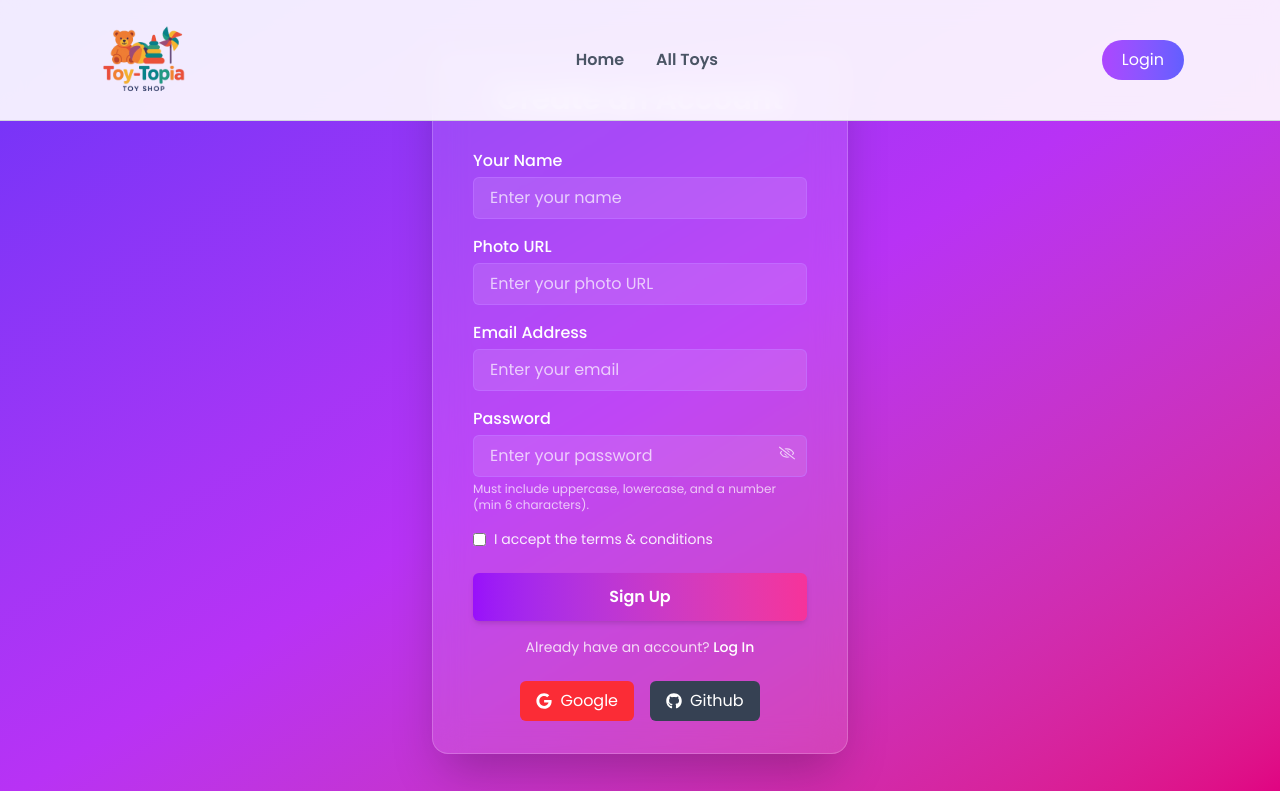
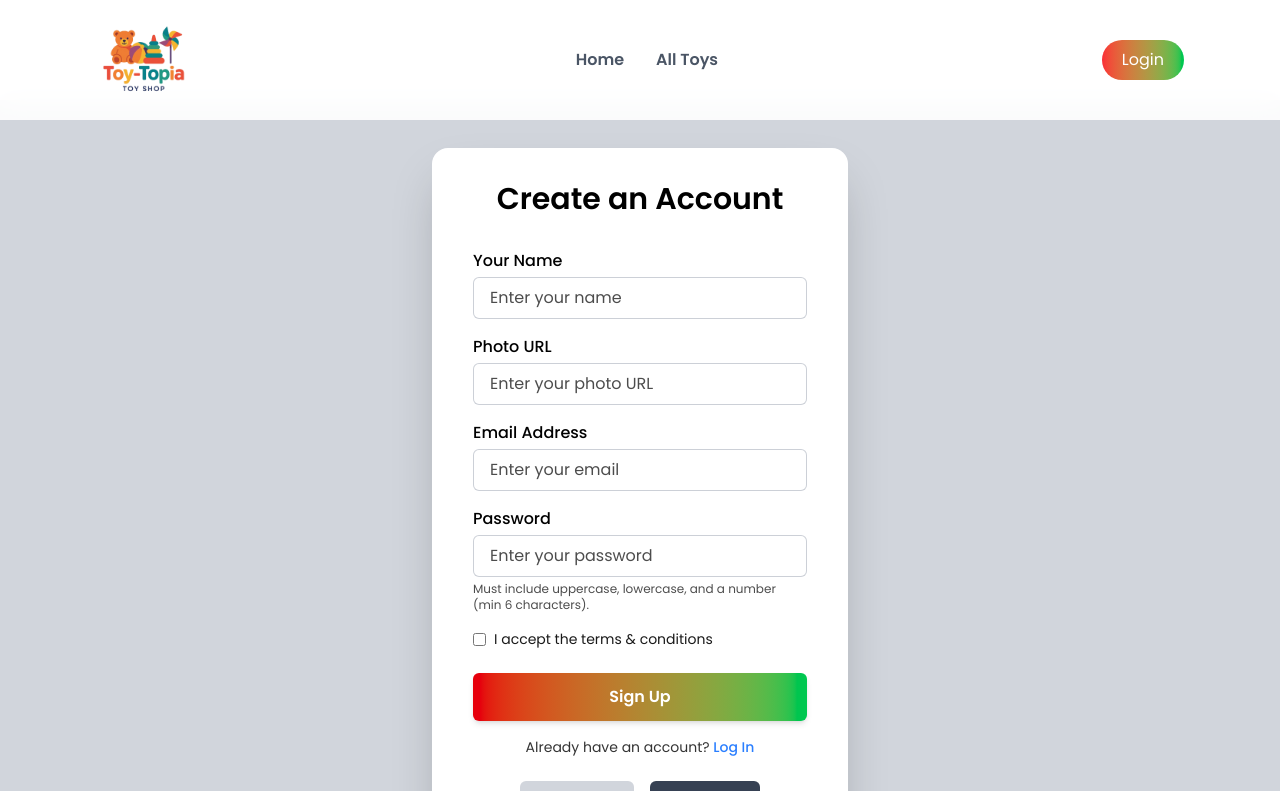
Before and after one commit to noruzzaman-rahat/Toy-Topia-Project, a React (Vite) app: page /register in a window 1280 px wide. Shown: the top 791 px of the page. Built offline with nearby package versions, Linux system fonts and the light colour scheme; no server answers.

Commit message:
update color theme

```diff
--- a/src/auth/SignUp.jsx
+++ b/src/auth/SignUp.jsx
@@ -121,40 +121,40 @@ const SignUp = () => {
   };
 
   return (
-    <div className="min-h-screen w-full flex items-center justify-center bg-gradient-to-br from-[#6d32f8] via-[#b832f5] to-[#e10080] px-4 py-12">
+    <div className="min-h-screen mt-[100px] w-full flex items-center justify-center bg-gray-300 to-[#e10080] px-4 py-12">
       <title>Toy-Topia | Sign Up</title>
 
       <form
         onSubmit={handleSubmitSignUp}
-        className="bg-white/10 backdrop-blur-lg shadow-2xl rounded-2xl px-10 py-8 w-full sm:w-3/4 md:w-2/3 lg:w-1/3 border border-white/20"
+        className="bg-white backdrop-blur-lg shadow-2xl rounded-2xl px-10 py-8 w-full sm:w-3/4 md:w-2/3 lg:w-1/3 border border-white/20"
       >
-        <h2 className="text-3xl font-semibold text-center text-white mb-8">
+        <h2 className="text-3xl font-semibold text-center text-black mb-8">
           Create an Account
         </h2>
 
         <div>
-          <label className="block mb-1 font-medium text-white">Your Name</label>
+          <label className="block mb-1 font-medium text-black">Your Name</label>
           <input
             type="text"
             name="name"
             placeholder="Enter your name"
             required
-            className="w-full border border-purple-400/50 bg-white/10 text-white rounded-md px-4 py-2 outline-none focus:border-white focus:ring-1 focus:ring-white/80 placeholder:text-white/70"
+            className="w-full border border-gray-400/50 bg-white/10 text-black rounded-md px-4 py-2 outline-none focus:border-black focus:ring-1 focus:ring-white/80 placeholder:text-black/70"
           />
         </div>
 
         <div className="mt-4">
-          <label className="block mb-1 font-medium text-white">Photo URL</label>
+          <label className="block mb-1 font-medium text-black">Photo URL</label>
           <input
             type="text"
             name="photoURL"
             placeholder="Enter your photo URL"
-            className="w-full border border-purple-400/50 bg-white/10 text-white rounded-md px-4 py-2 outline-none focus:border-white focus:ring-1 focus:ring-white/80 placeholder:text-white/70"
+            className="w-full border border-gray-400/50 bg-white/10 text-white rounded-md px-4 py-2 outline-none focus:border-black focus:ring-1 focus:ring-white/80 placeholder:text-black/70"
           />
         </div>
 
         <div className="mt-4">
-          <label className="block mb-1 font-medium text-white">
+          <label className="block mb-1 font-medium text-black">
             Email Address
           </label>
           <input
@@ -164,19 +164,19 @@ const SignUp = () => {
             onChange={(e) => setEmailInput(e.target.value)}
             placeholder="Enter your email"
             required
-            className="w-full border border-purple-400/50 bg-white/10 text-white rounded-md px-4 py-2 outline-none focus:border-white focus:ring-1 focus:ring-white/80 placeholder:text-white/70"
+            className="w-full border border-gray-400/50 bg-white/10 text-white rounded-md px-4 py-2 outline-none focus:border-black focus:ring-1 focus:ring-white/80 placeholder:text-black/70"
           />
         </div>
 
         <div className="mt-4">
-          <label className="block mb-1 font-medium text-white">Password</label>
+          <label className="block mb-1 font-medium text-black">Password</label>
           <div className="relative">
             <input
               type={showPassword ? "text" : "password"}
               name="password"
               placeholder="Enter your password"
               required
-              className="w-full border border-purple-400/50 bg-white/10 text-white rounded-md px-4 py-2 outline-none focus:border-white focus:ring-1 focus:ring-white/80 placeholder:text-white/70"
+              className="w-full border border-gray-400/50 bg-white/10 text-white rounded-md px-4 py-2 outline-none focus:border-black focus:ring-1 focus:ring-white/80 placeholder:text-black/70"
             />
             <span
               className="absolute right-3 top-2.5 cursor-pointer text-white/70"
@@ -185,7 +185,7 @@ const SignUp = () => {
               {showPassword ? <IoEyeOutline /> : <FaRegEyeSlash />}
             </span>
           </div>
-          <p className="text-xs text-white/70 mt-1">
+          <p className="text-xs text-black/70 mt-1">
             Must include uppercase, lowercase, and a number (min 6 characters).
           </p>
         </div>
@@ -196,23 +196,23 @@ const SignUp = () => {
             name="terms"
             id="terms"
             required
-            className="text-purple-600"
+            className="text-black-600"
           />
-          <label htmlFor="terms" className="text-sm text-white/90">
+          <label htmlFor="terms" className="text-sm text-black/90">
             I accept the terms & conditions
           </label>
         </div>
 
         <button
           type="submit"
-          className="w-full mt-6 py-3 bg-gradient-to-r cursor-pointer from-purple-600 to-pink-500  text-white font-semibold rounded-md shadow-md transition duration-200"
+          className="w-full mt-6 py-3 bg-gradient-to-r cursor-pointer from-red-600 to-green-500  text-white font-semibold rounded-md shadow-md transition duration-200"
         >
           Sign Up
         </button>
 
-        <p className="text-center text-white/80 text-sm mt-4">
+        <p className="text-center text-black/80 text-sm mt-4">
           Already have an account?{" "}
-          <Link to="/login" className="text-white hover:underline font-medium">
+          <Link to="/login" className="text-blue-500 hover:underline font-medium">
             Log In
           </Link>
         </p>
@@ -221,7 +221,7 @@ const SignUp = () => {
           <button
             type="button"
             onClick={handleGoogleLogin}
-            className="flex items-center gap-2 px-4 py-2 rounded-md bg-red-500 hover:bg-red-600 text-white cursor-pointer transition"
+            className="flex items-center gap-2 px-4 py-2 rounded-md bg-gray-300 hover:bg-green-600 text-black cursor-pointer transition"
           >
             <FaGoogle /> Google
           </button>
--- a/src/pages/AllToys/SingleToys.jsx
+++ b/src/pages/AllToys/SingleToys.jsx
@@ -1,5 +1,5 @@
 import React, { useEffect, useState } from "react";
-import { useLoaderData, useParams } from "react-router";
+import { useLoaderData, useParams } from "react-router-dom";
 import Swal from "sweetalert2";
 import AOS from "aos";
 import "aos/dist/aos.css";
--- a/src/shared/Navbar.jsx
+++ b/src/shared/Navbar.jsx
@@ -129,7 +129,7 @@ const Navbar = () => {
       ) : (
         <Link
           to="/login"
-          className="hidden md:flex px-5 py-2 bg-gradient-to-r from-purple-500 to-indigo-500 hover:from-indigo-600 hover:to-purple-600 text-white rounded-full transition"
+          className="hidden md:flex px-5 py-2 bg-gradient-to-r from-red-500 to-green-500 hover:from-indigo-600 hover:to-purple-600 text-white rounded-full transition"
         >
           Login
         </Link>
```
